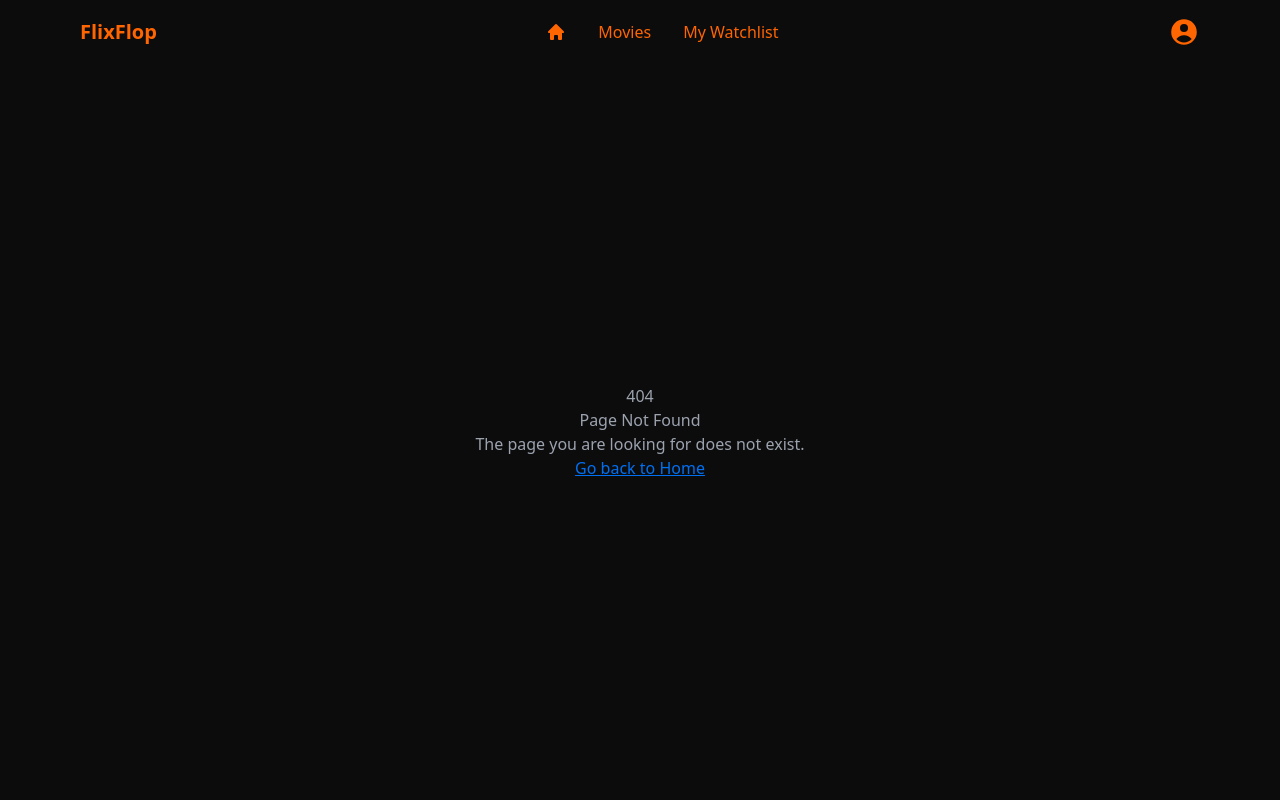
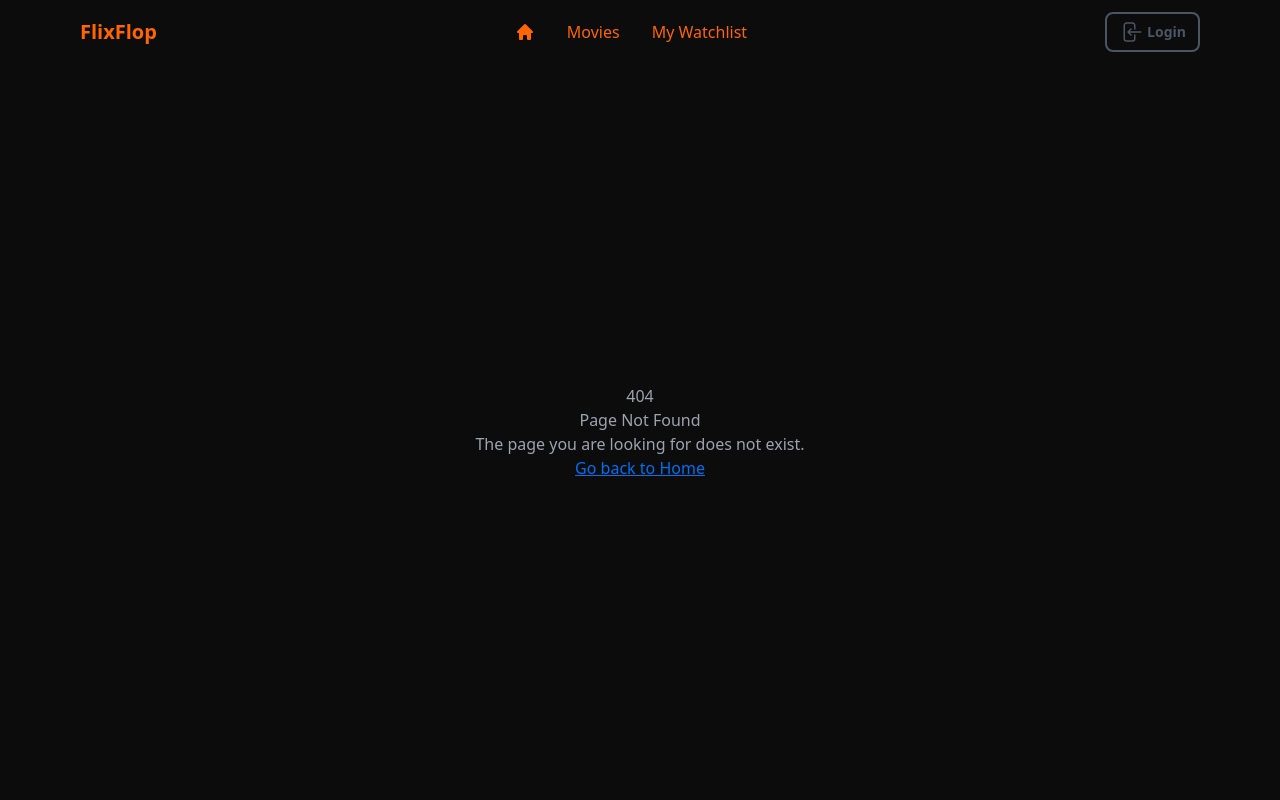
Before and after one commit to zenzett/flixflop, a Next.js app: page /404 in a window 1280 px wide. Shown: the top 800 px of the page. Built offline with nearby package versions, Linux system fonts and the light colour scheme.

Commit message:
feat: create login icon

```diff
--- /dev/null
+++ b/components/molecules/Navbar/_components/LoginIcon/index.tsx
@@ -0,0 +1,25 @@
+import React from "react";
+
+const LoginIcon = () => {
+  return (
+    <div className="flex items-center justify-center gap-1">
+      <svg
+        xmlns="http://www.w3.org/2000/svg"
+        fill="none"
+        viewBox="0 0 24 24"
+        strokeWidth="1.5"
+        stroke="currentColor"
+        className="size-6"
+      >
+        <path
+          strokeLinecap="round"
+          strokeLinejoin="round"
+          d="M15.75 9V5.25A2.25 2.25 0 0 0 13.5 3h-6a2.25 2.25 0 0 0-2.25 2.25v13.5A2.25 2.25 0 0 0 7.5 21h6a2.25 2.25 0 0 0 2.25-2.25V15M12 9l-3 3m0 0 3 3m-3-3h12.75"
+        />
+      </svg>
+      <span>Login</span>
+    </div>
+  );
+};
+
+export default LoginIcon;
--- a/components/molecules/Navbar/index.tsx
+++ b/components/molecules/Navbar/index.tsx
@@ -1,5 +1,8 @@
 import Link from "next/link";
 
+import Button from "@/components/atoms/Button";
+
+import LoginIcon from "./_components/LoginIcon";
 import UserIcon from "./_components/UserIcon";
 
 const Navbar = () => {
@@ -31,7 +34,10 @@ const Navbar = () => {
         </Link>
       </div>
       <Link href="/myprofile">
-        <UserIcon />
+        <Button variant="primary-transparent" disabled>
+          {/* <UserIcon /> */}
+          <LoginIcon />
+        </Button>
       </Link>
     </div>
   );
```
